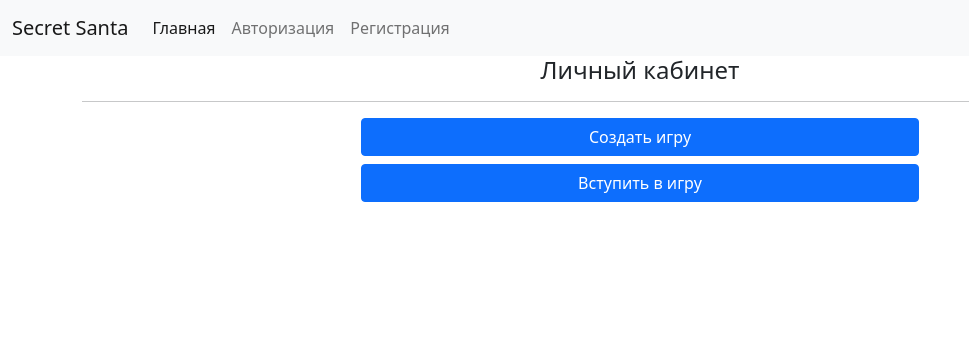
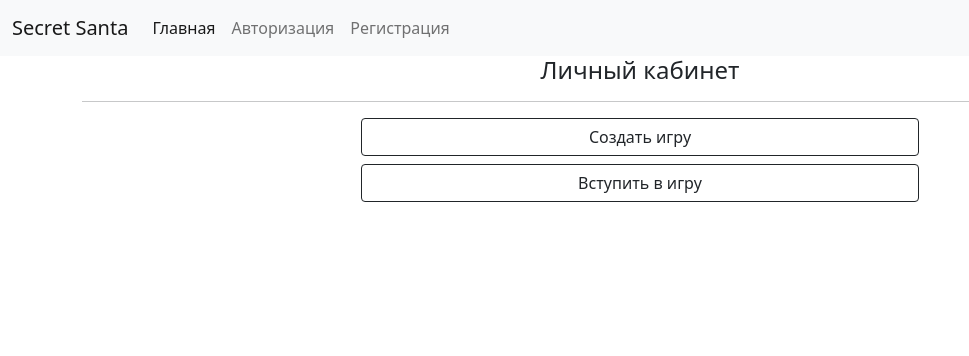
Before and after one commit to inkvizitor1991/secret_santa, a Django app: page /account/ in a window 1280 px wide. Shown: the top 356 px of the page, without its empty margins (0-969 px from the left). Run offline with Django 4.2, Linux system fonts and the light colour scheme; some libraries are stand-ins or nearby versions.

Commit message:
added black collar to button

```diff
--- a/templates/account.html
+++ b/templates/account.html
@@ -5,8 +5,8 @@
   <h4 class="text-center">Личный кабинет</h4>
   <hr>
     <div class="d-grid gap-2 col-6 mx-auto">
-      <a class="btn btn-primary" href="{% url 'create' %}" role="button">Создать игру</a>
-      <a class="btn btn-primary" href="{% url 'game' %}" role="button">Вступить в игру</a>
+      <a class="btn btn-outline-dark" href="{% url 'create' %}" role="button">Создать игру</a>
+      <a class="btn btn-outline-dark" href="{% url 'game' %}" role="button">Вступить в игру</a>
     </div>
 </div>
 {% endblock content %}
```
